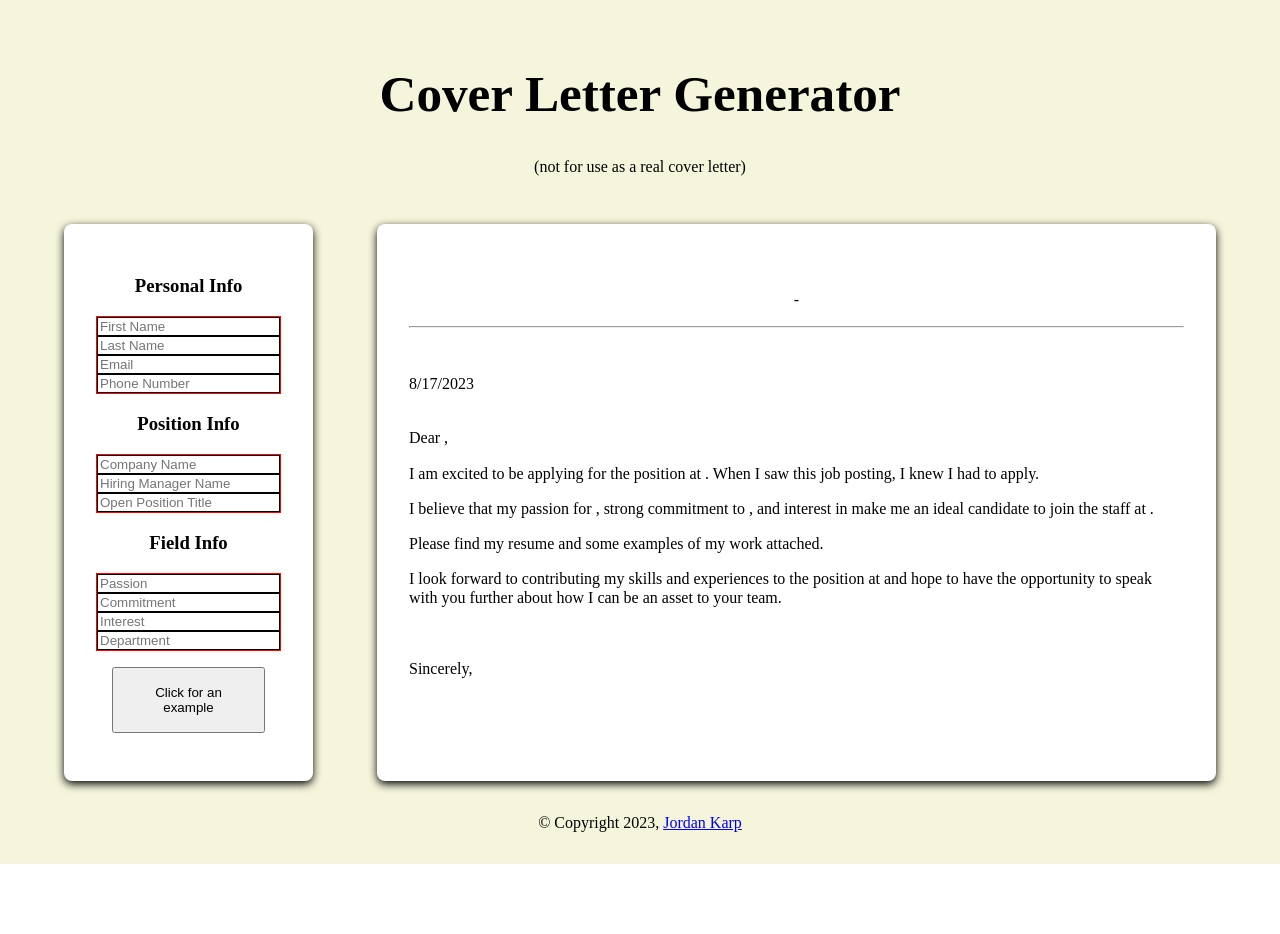
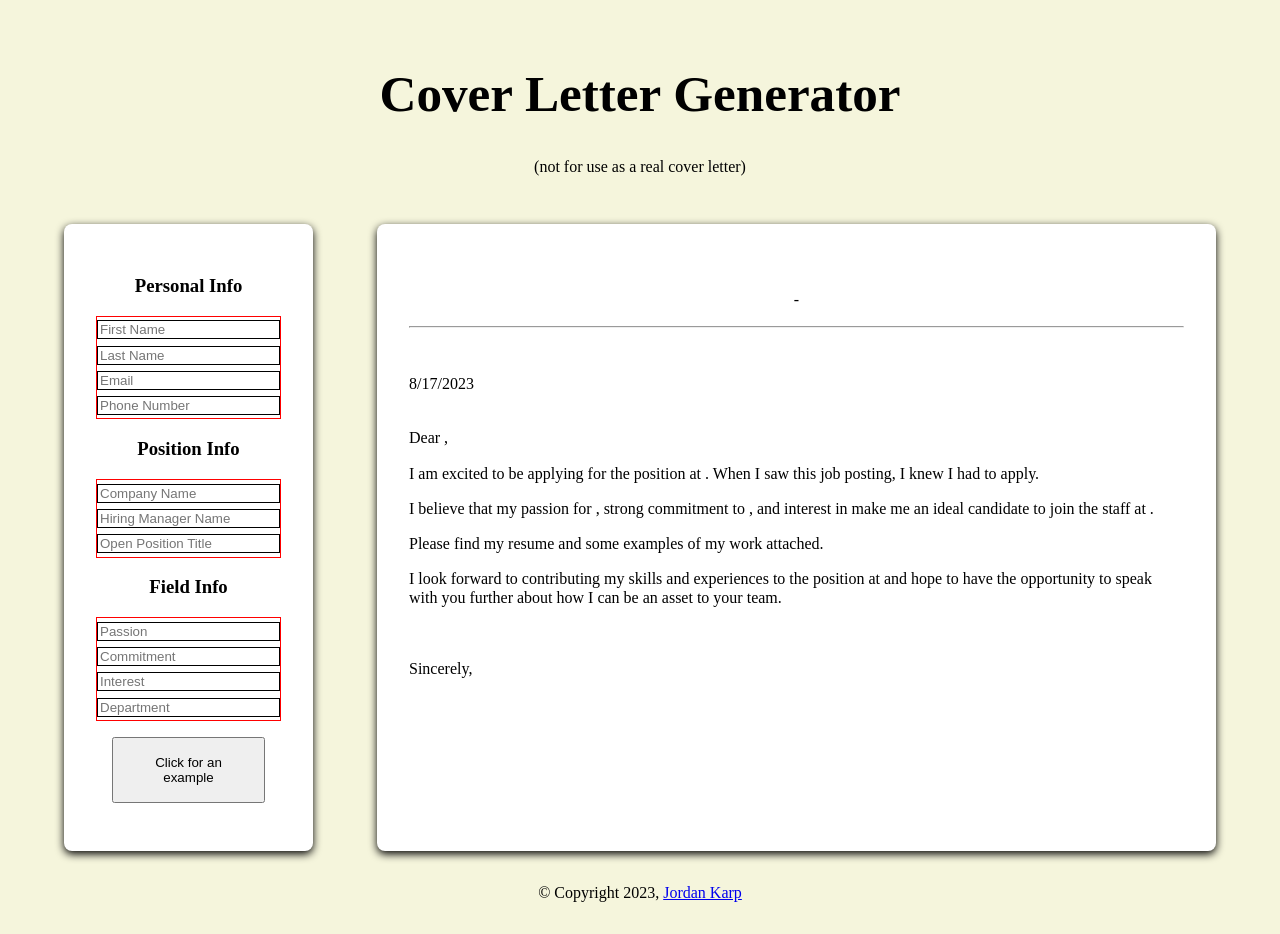
Before and after one commit to JordanKarp/cover-letter-generator, a React (Vite) app: page / in a window 1280 px wide. Before the commit the page ends 864 px from the top, so only its background shows below. Built offline with nearby package versions, Linux system fonts and the light colour scheme.

Commit message:
Update index.css

```diff
--- a/src/index.css
+++ b/src/index.css
@@ -31,7 +31,8 @@ h1 {
 
 input {
   border: 1px solid black;
-  outline: black
+  outline: black;
+  margin: 0.2rem 0;
 }
 
 button {
```
